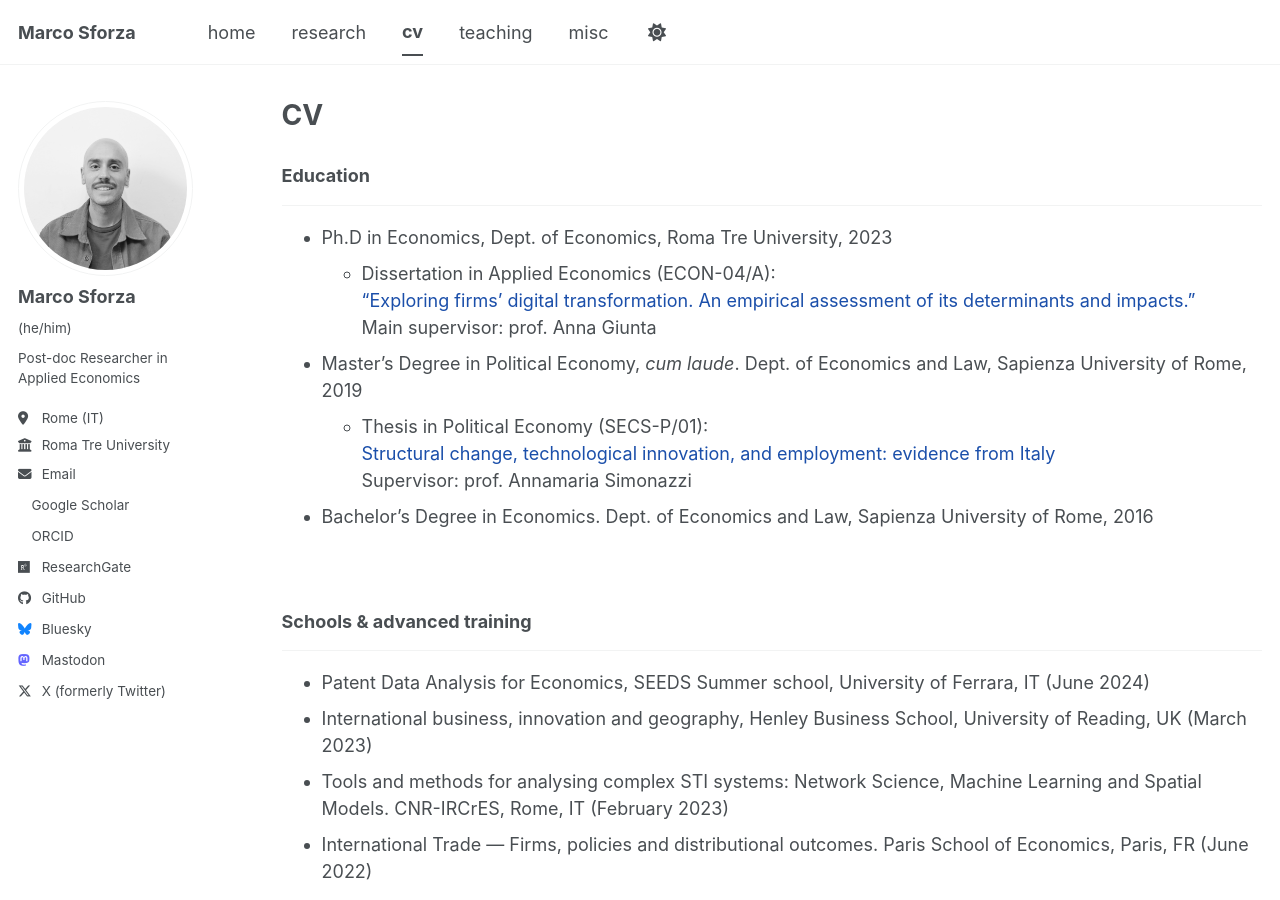
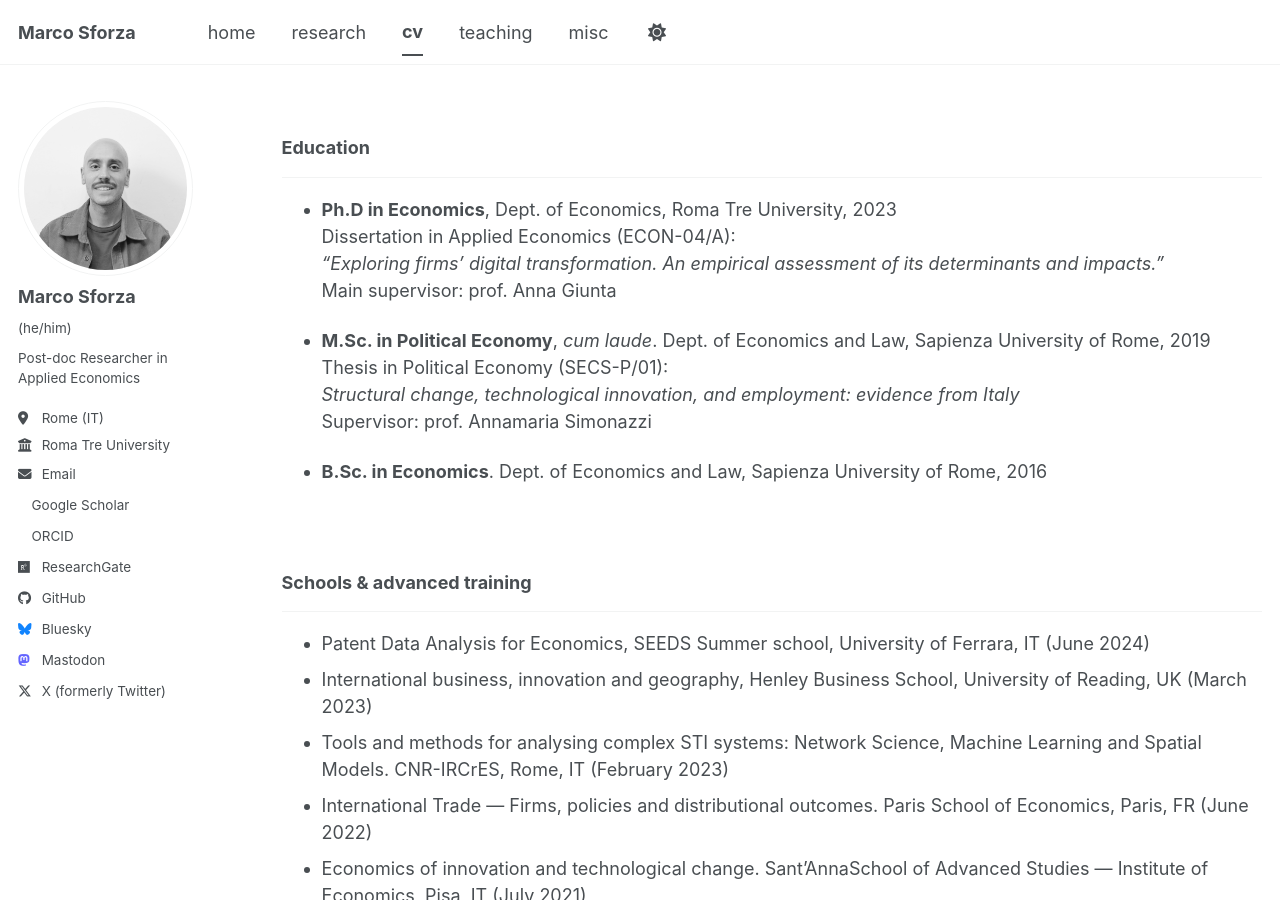
Before and after one commit to marcosforza/marcosforza.github.io, a Jekyll site: the page built from _pages/cv.md, in a window 1280 px wide and 900 px high. Built offline with Jekyll 4.4.1, drawn with Linux system fonts in a browser that asks for light colours; a style sheet for code colours, icons or effects is not loaded.

Commit message:
Refactor CV formatting for clarity and consistency
Updated formatting for education and conference sections in CV.

```diff
--- a/_pages/cv.md
+++ b/_pages/cv.md
@@ -1,6 +1,6 @@
 ---
 layout: archive
-title: "CV"
+title: ""
 permalink: /cv/
 author_profile: true
 redirect_from:
@@ -11,17 +11,17 @@ redirect_from:
 
 ### Education
 ------
-* Ph.D in Economics, Dept. of Economics, Roma Tre University, 2023
-  * Dissertation in Applied Economics (ECON-04/A):<br>
-    <span style="color: #1b4faa;">"Exploring firms' digital transformation. An empirical assessment of its determinants and impacts."</span><br>
-    Main supervisor: prof. Anna Giunta
+* **Ph.D in Economics**, Dept. of Economics, Roma Tre University, 2023<br>
+  Dissertation in Applied Economics (ECON-04/A):<br>
+  <i>"Exploring firms' digital transformation. An empirical assessment of its determinants and impacts."</i><br>
+  Main supervisor: prof. Anna Giunta
 
-* Master's Degree in Political Economy, <i>cum laude</i>. Dept. of Economics and Law, Sapienza University of Rome, 2019
-  * Thesis in Political Economy (SECS-P/01):<br>
-    <span style="color: #1b4faa;">Structural change, technological innovation, and employment: evidence from Italy</span><br>
-    Supervisor: prof. Annamaria Simonazzi
+* **M.Sc. in Political Economy**, <i>cum laude</i>. Dept. of Economics and Law, Sapienza University of Rome, 2019<br>
+  Thesis in Political Economy (SECS-P/01):<br>
+  <i>Structural change, technological innovation, and employment: evidence from Italy</i><br>
+  Supervisor: prof. Annamaria Simonazzi
 
-* Bachelor's Degree in Economics. Dept. of Economics and Law, Sapienza University of Rome, 2016
+* **B.Sc. in Economics**. Dept. of Economics and Law, Sapienza University of Rome, 2016
 
 <br>
 
@@ -50,23 +50,23 @@ redirect_from:
 
 ### Conferences & seminars
 ------
-**2026**
-* 40th International Schumpeter Society Conference, University of Strasbourg // 47th AISRe Annual Conference, Florence // EuSPRI Annual Conference, Technical University of Valencia // Workshop "Advances in Spatial and Network Modelling for Policymaking", EC-JRC Seville // DISES Seminar, University of Salerno // Frontiers in Causal Inference and Machine Learning, IMT Alti Studi, Lucca // Workshop "Governance e transizioni nella nuova politica di coesione: le evidenze e la riforma", Roma Tre // 24th SIEPI Workshop, Bari.
+**2026**<br>
+40th International Schumpeter Society Conference, University of Strasbourg // 47th AISRe Annual Conference, Florence // EuSPRI Annual Conference, Technical University of Valencia // Workshop "Advances in Spatial and Network Modelling for Policymaking", EC-JRC Seville // DISES Seminar, University of Salerno // Frontiers in Causal Inference and Machine Learning, IMT Alti Studi, Lucca // Workshop "Governance e transizioni nella nuova politica di coesione: le evidenze e la riforma", Roma Tre // 24th SIEPI Workshop, Bari.
 
-**2025**
-* Workshop "Italy in the Global Economy: Academia-Policy Dialogue on FDI, Trade, and Value Chains", University of Verona // Green and Digital Transformations. Skills, Jobs and Policy, University of Ferrara // 66th Annual Meeting, Società Italiana di Economia, Università di Napoli Parthenope // 46th AISRe Annual Conference, Pescara // GRAPE Seminar Series, CNR-IRCrES, Roma // 13rd IAERE Annual Conference, Roma // 23rd SIEPI Workshop, Bologna.
+**2025**<br>
+Workshop "Italy in the Global Economy: Academia-Policy Dialogue on FDI, Trade, and Value Chains", University of Verona // Green and Digital Transformations. Skills, Jobs and Policy, University of Ferrara // 66th Annual Meeting, Società Italiana di Economia, Università di Napoli Parthenope // 46th AISRe Annual Conference, Pescara // GRAPE Seminar Series, CNR-IRCrES, Roma // 13rd IAERE Annual Conference, Roma // 23rd SIEPI Workshop, Bologna.
 
-**2024**
-* 65th Annual Meeting, Società Italiana di Economia, University of Urbino // GRAPE Seminar Series, CNR-IRCrES, Roma // 25th Annual Conference, European Trade Study Group, Athens // 13rd Workshop, Associazione Italiana di Economia Agraria e Applicata, University of Bari // 22nd SIEPI Workshop, Bergamo // EU-IOSAC Inaugural Workshop (invited), LUISS Institute for European Analysis and Policy, Roma.
+**2024**<br>
+65th Annual Meeting, Società Italiana di Economia, University of Urbino // GRAPE Seminar Series, CNR-IRCrES, Roma // 25th Annual Conference, European Trade Study Group, Athens // 13rd Workshop, Associazione Italiana di Economia Agraria e Applicata, University of Bari // 22nd SIEPI Workshop, Bergamo // EU-IOSAC Inaugural Workshop (invited), LUISS Institute for European Analysis and Policy, Roma.
 
-**2023**
-* 64th Annual Meeting, Società Italiana di Economia, GSSI, L'Aquila // Institutions, Knowledge, and Economic Development, University of Cagliari // 24th Annual Conference, European Trade Study Group, University of Surrey // Eu-SPRI Annual Conference, SPRU University of Sussex // Industry 4.0: Ten Years Later, University of Modena and Reggio Emilia // IBIG Masterclass seminar, Henley Business School, University of Reading.
+**2023**<br>
+64th Annual Meeting, Società Italiana di Economia, GSSI, L'Aquila // Institutions, Knowledge, and Economic Development, University of Cagliari // 24th Annual Conference, European Trade Study Group, University of Surrey // Eu-SPRI Annual Conference, SPRU University of Sussex // Industry 4.0: Ten Years Later, University of Modena and Reggio Emilia // IBIG Masterclass seminar, Henley Business School, University of Reading.
 
-**2022**
-* 20th SIEPI Workshop, L'Aquila.
+**2022**<br>
+20th SIEPI Workshop, L'Aquila.
 
-**2021**
-* 62nd Annual Meeting, Società Italiana di Economia.
+**2021**<br>
+62nd Annual Meeting, Società Italiana di Economia.
 
 <br>
 
```
